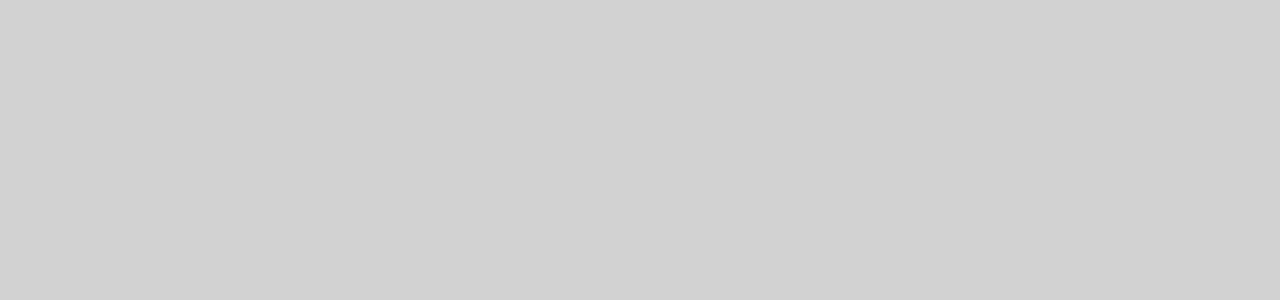
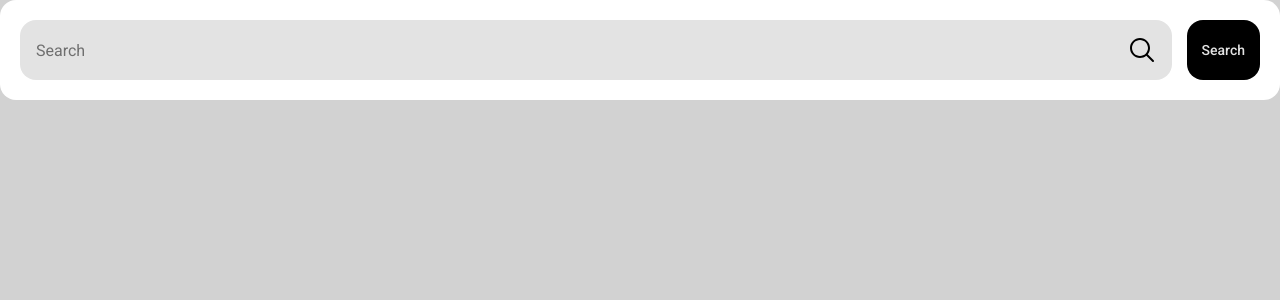
Before and after one commit to Marina-Golovanova/react-components-2023, a React app: page / in a window 1280 px wide. Shown: the top 300 px of the page. Built offline with nearby package versions, Linux system fonts and the light colour scheme.

Commit message:
feat: add button, add input-search

```diff
--- a/src/app/App.tsx
+++ b/src/app/App.tsx
@@ -1,9 +1,14 @@
 import React from "react";
+import InputSearch from "../shared/ui/input-search/InputSearch";
 
 import "./styles/root.scss";
 
 export default class App extends React.Component {
   render() {
-    return <></>;
+    return (
+      <>
+        <InputSearch placeholder="Search" onSearch={(value) => {}} />
+      </>
+    );
   }
 }
--- a/src/app/styles/root.scss
+++ b/src/app/styles/root.scss
@@ -20,7 +20,7 @@ body,
 body {
   background-color: var(--darth-vader);
   margin: 0;
-  font-family: "Jura", sans-serif;
+  font-family: "Roboto", sans-serif;
   -webkit-font-smoothing: antialiased;
   -moz-osx-font-smoothing: grayscale;
   height: 1px;
--- a/src/app/styles/vars.scss
+++ b/src/app/styles/vars.scss
@@ -3,4 +3,11 @@
   --hun-solo: #e3e3e3;
   --chewbacca: #000;
   --luke-skywalker: #6f6f6f;
+  --princess-leia: #fff;
+
+  --font-weight-1: 300;
+  --font-weight-2: 400;
+  --font-weight-3: 500;
+
+  --font-size-small: 14px;
 }
--- /dev/null
+++ b/src/shared/ui/button/Button.tsx
@@ -0,0 +1,15 @@
+import React from "react";
+
+import styles from "./button.module.scss";
+
+export default class Button extends React.Component<
+  React.ButtonHTMLAttributes<HTMLButtonElement>
+> {
+  render() {
+    return (
+      <button className={styles.button} type="button" {...this.props}>
+        {this.props.children}
+      </button>
+    );
+  }
+}
--- /dev/null
+++ b/src/shared/ui/button/button.module.scss
@@ -0,0 +1,12 @@
+.button {
+  height: 60px;
+  background-color: var(--chewbacca);
+  color: var(--hun-solo);
+  font-weight: var(--font-weight-3);
+  font-size: var(--font-size-small);
+  display: flex;
+  align-items: center;
+  justify-content: center;
+  padding: 8px 15px;
+  border-radius: 16px;
+}
--- /dev/null
+++ b/src/shared/ui/input-search/InputSearch.tsx
@@ -0,0 +1,45 @@
+import React from "react";
+import InputText from "../input-text/InputText";
+import SearchIcon from "../icons/SearchIcon";
+import Button from "../button/Button";
+
+import styles from "./input-search.module.scss";
+
+interface InputSearchProps {
+  placeholder: string;
+  onSearch: (value: string) => void;
+}
+
+export default class InputSearch extends React.Component<InputSearchProps> {
+  state = {
+    inputValue: "",
+  };
+
+  render() {
+    return (
+      <div className={styles.inputSearchLayout}>
+        <InputText
+          placeholder={this.props.placeholder}
+          onChange={(e) => this.handleInputChange(e.target.value)}
+          onKeyDown={this.handleInputEnter}
+        >
+          <SearchIcon className={styles.inputSearchIcon} />
+        </InputText>
+
+        <Button onClick={() => this.props.onSearch(this.state.inputValue)}>
+          Search
+        </Button>
+      </div>
+    );
+  }
+
+  handleInputChange = (value: string) => {
+    this.setState((state) => ({ ...state, inputValue: value }));
+  };
+
+  handleInputEnter = (e: React.KeyboardEvent<HTMLInputElement>) => {
+    if (e.key === "Enter") {
+      this.props.onSearch(this.state.inputValue);
+    }
+  };
+}
--- /dev/null
+++ b/src/shared/ui/input-search/input-search.module.scss
@@ -0,0 +1,15 @@
+.inputSearchLayout {
+  display: flex;
+  gap: 15px;
+  background-color: var(--princess-leia);
+  justify-content: center;
+  align-items: center;
+  padding: 20px;
+  border-radius: 16px;
+}
+
+.inputSearchIcon {
+  width: 30px;
+  height: 30px;
+  color: var(--chewbacca);
+}
--- a/src/shared/ui/input-text/input-text.module.scss
+++ b/src/shared/ui/input-text/input-text.module.scss
@@ -1,6 +1,7 @@
 .inputLayout {
   height: 60px;
   display: flex;
+  flex-grow: 1;
 }
 
 .relativeInputLayout {
```
Also changed, not shown: .eslintrc.js.
